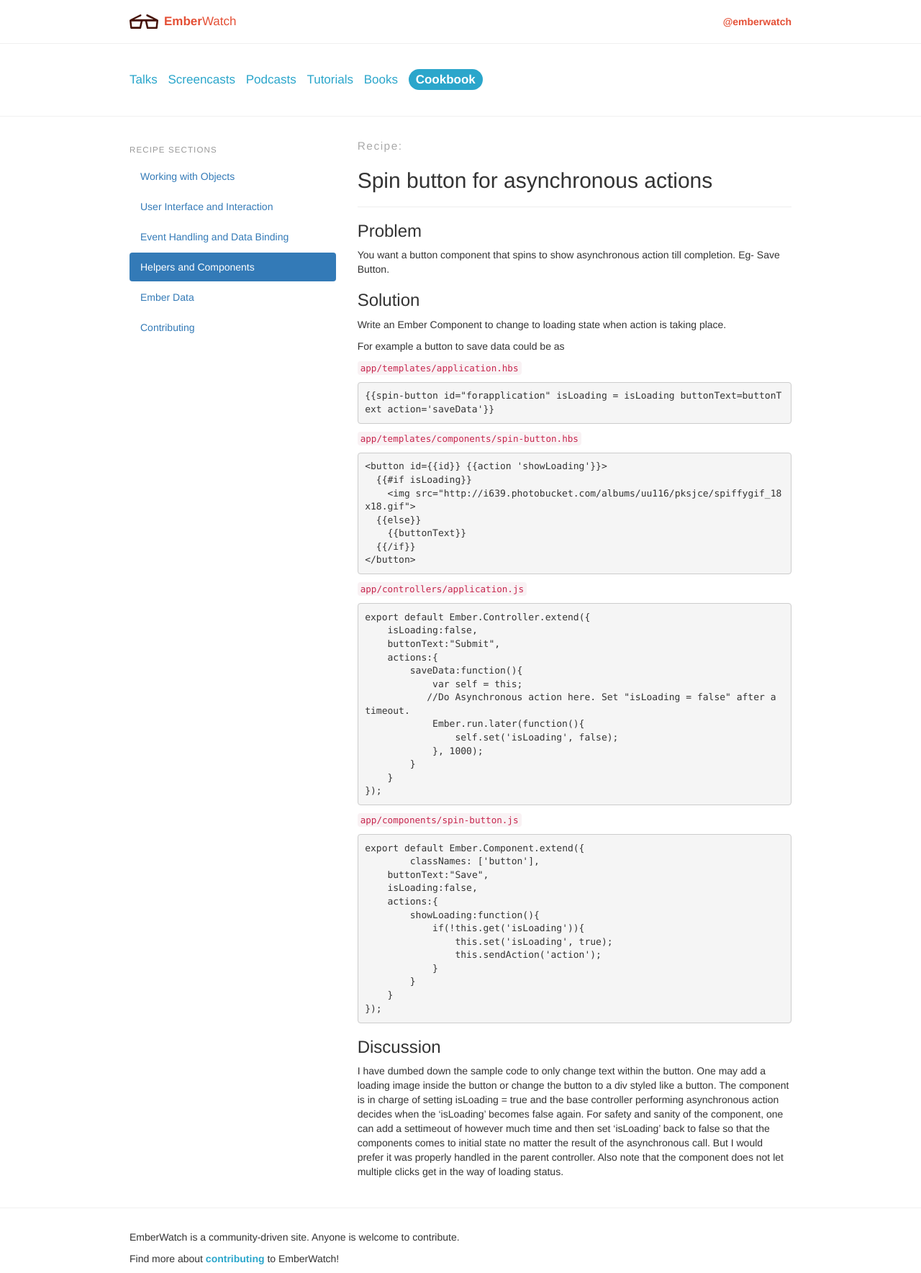
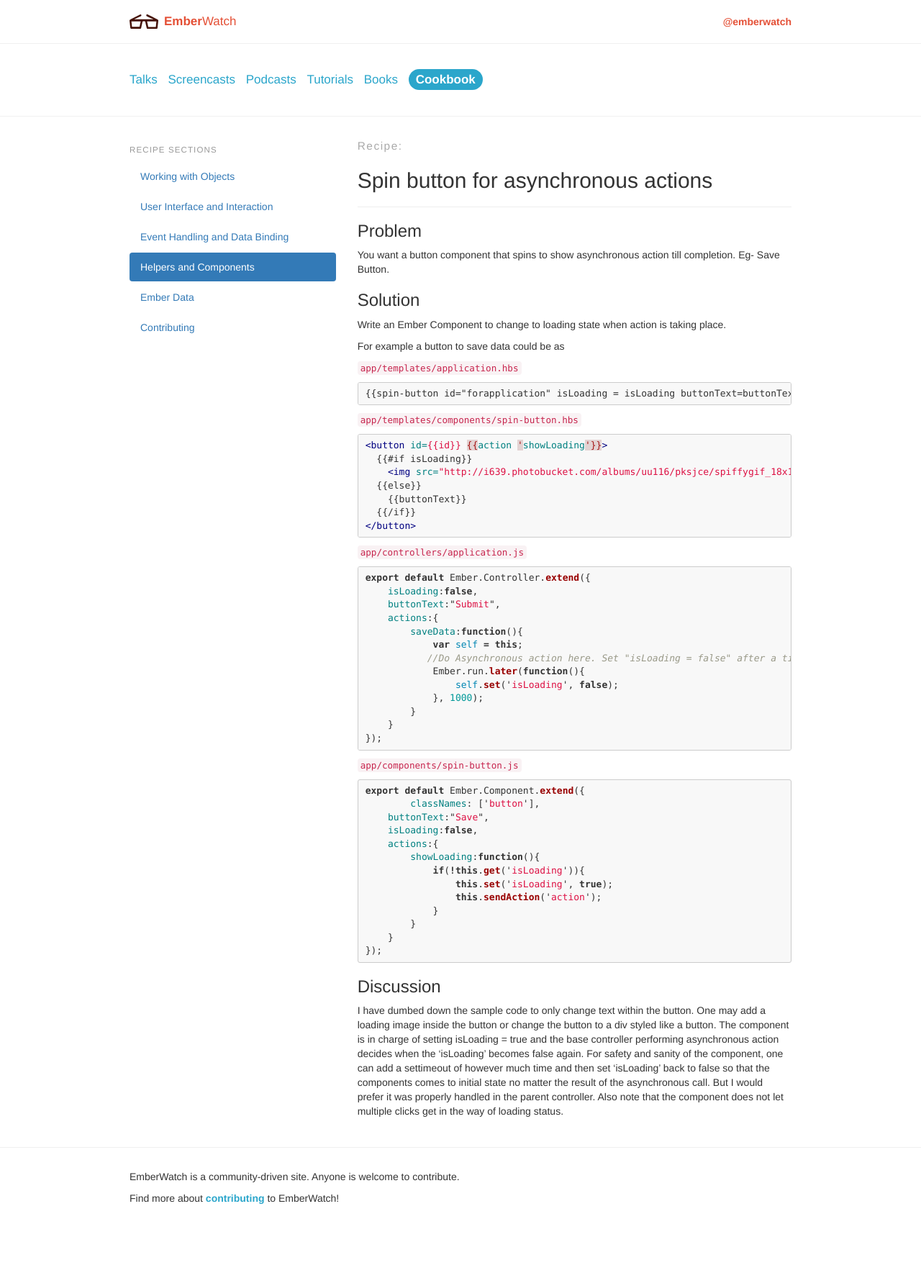
Before and after one commit to emberwatch/emberwatch, a Jekyll site: the page built from _recipes/helpers_and_components/spin_button_for_asynchronous_actions.md, in a window 1280 px wide. Shown: the whole page at 72% size. Built offline with Jekyll 4.4.1, drawn with Linux system fonts in a browser that asks for light colours; Markdown is read by kramdown in place of the engine named in the settings; comment, search, counter and statistics services are not loaded; after the commit the page ends 1685 px from its top, so only the background shows below that.

Commit message:
The scss files need a special header for compile

```diff
--- a/stylesheets/syntax.scss
+++ b/stylesheets/syntax.scss
@@ -1,3 +1,8 @@
+---
+# stylesheet
+# @author pygments theme
+---
+
 /*
  * GitHub style for Pygments syntax highlighter, for use with Jekyll
  * Courtesy of GitHub.com
```
